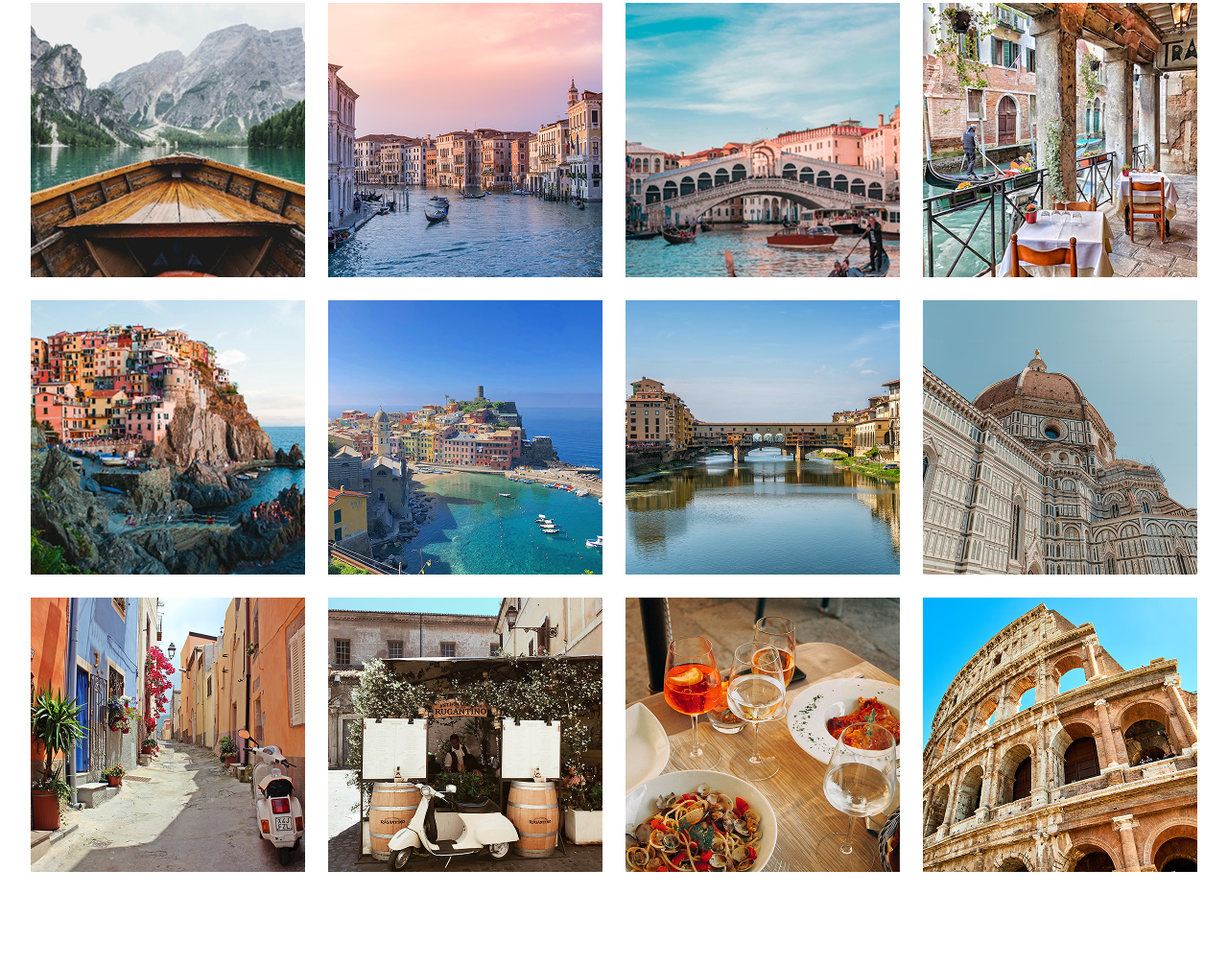
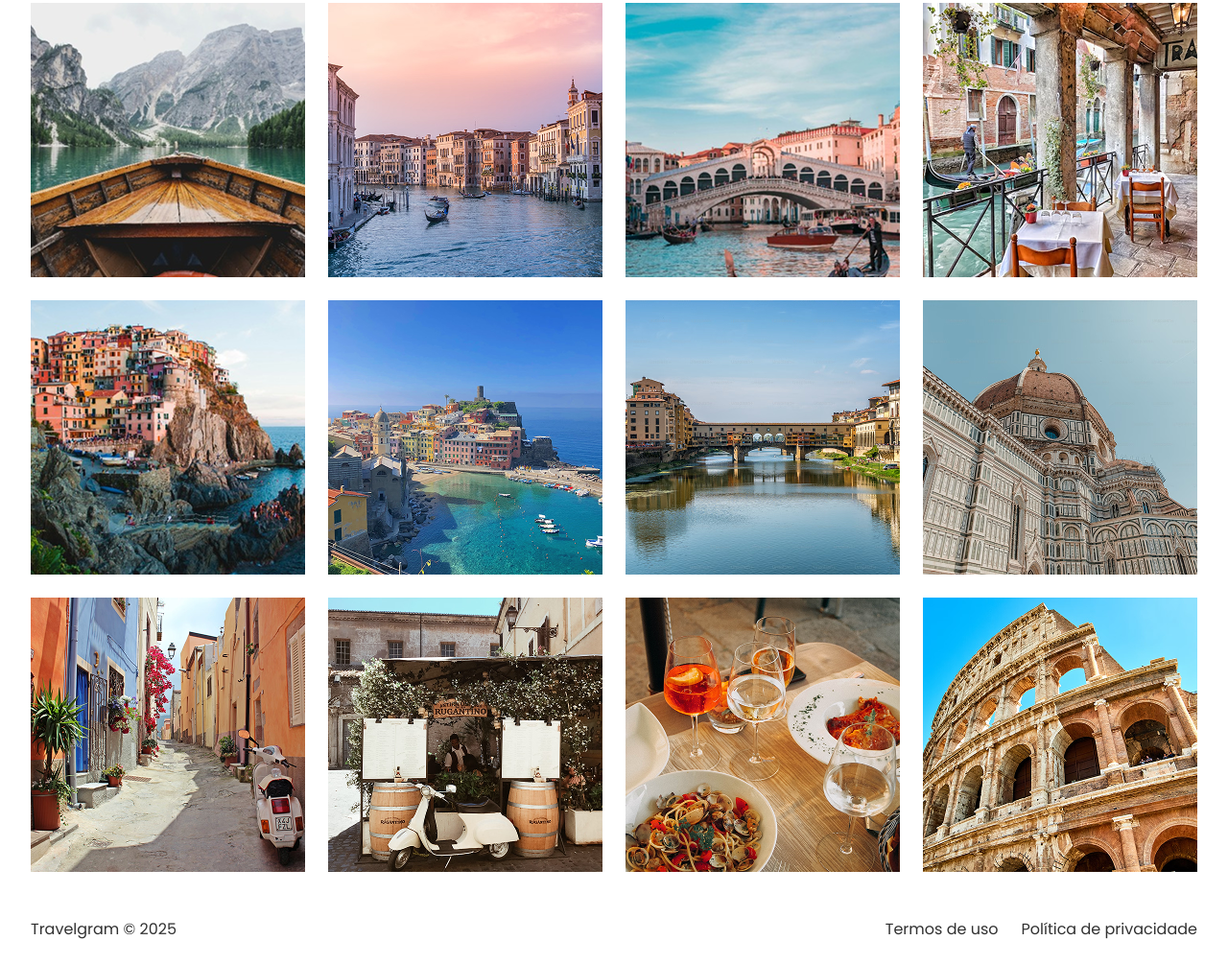
Before and after one commit to Tajetti/Landing-Page-Perfil-Viagem, a plain HTML site: page index.html in a window 1280 px wide. Shown: the part 357-1362 px from the top of the page at 96% size. Before the commit the page ends 1290 px from the top, so only its background shows below. Drawn offline with Linux system fonts and the light colour scheme.

Commit message:
Done footer

```diff
--- /dev/null
+++ b/css/footer.css
@@ -0,0 +1,9 @@
+footer {
+  display: flex;
+  gap: 24px;
+  padding-block: 24px;
+}
+
+footer span:nth-child(1) {
+  margin-right: auto;
+}
--- a/css/style.css
+++ b/css/style.css
@@ -2,3 +2,4 @@
 @import url("nav.css");
 @import url("header.css");
 @import url("main.css");
+@import url("footer.css");
--- a/index.html
+++ b/index.html
@@ -81,5 +81,10 @@
       <img src="Assets/img/Photo 12.png" alt="...">
     </main>
 
+    <footer class="container">
+      <span>Travelgram &copy; 2025</span>
+      <span>Termos de uso</span>
+      <span>Política de privacidade</span>
+    </footer>
   </body>
 </html>
```
